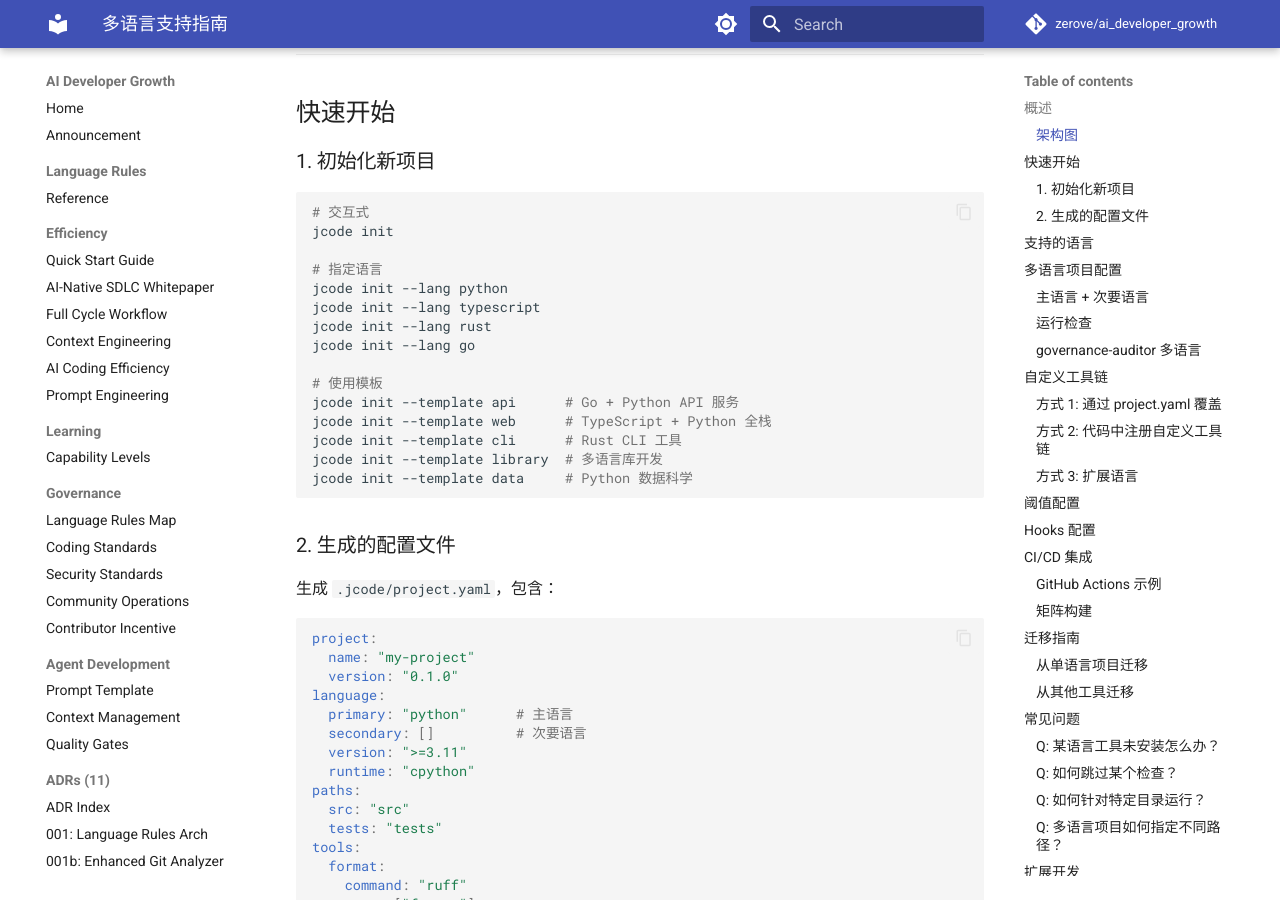
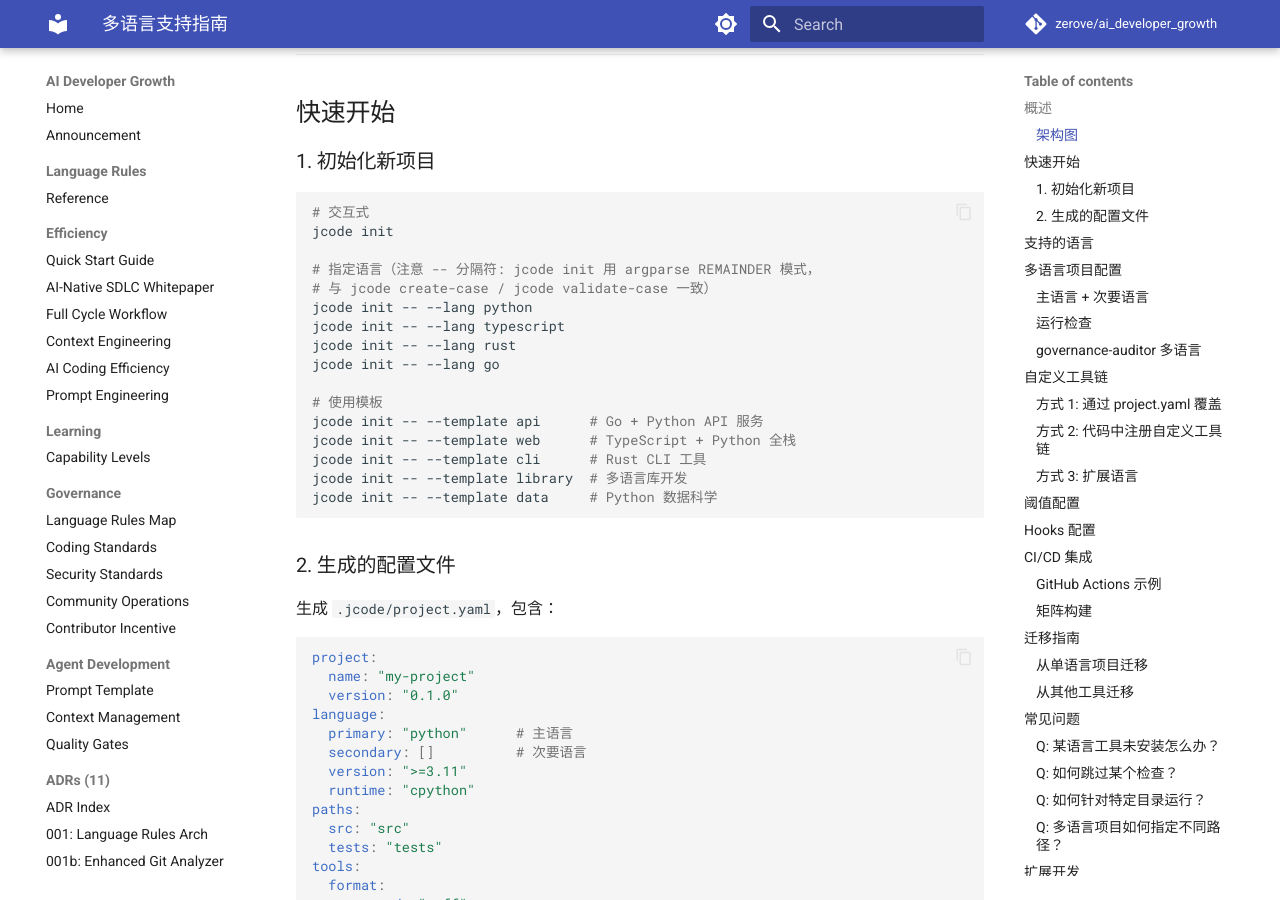
Before and after one commit to zerove/ai_developer_growth, an MkDocs documentation site: the page built from docs/guides/multi-language-guide.md, in a window 1280 px wide and 900 px high, scrolled down 824 px. Built offline with MkDocs 1.6.1 and Material for MkDocs 9.7.7, drawn with Linux system fonts in a browser that asks for light colours; comment, search, counter and statistics services are not loaded.

Commit message:
feat(cli): 集成 jcode init 子命令到 jcode_cli
- tools/scripts/jcode_cli.py 新增 cmd_init 转发函数:
  - subprocess.call 透传到 .jcode/scripts/jcode-init.py
  - 去掉 argparse REMAINDER 自带的前导 '--' 分隔符
  - 用法: jcode init -- --lang python --name foo (与 create-case 一致)

- 注册 init subparser (REMAINDER 模式)
- 加进 _list_cli_subcommands (list-tools 显示)
- 加进 cli_map (jcode explain init 可用)
- epilog 加 'init' 命令行提示

- docs/guides/multi-language-guide.md 文档同步:
  - 所有 'jcode init --lang' 改为 'jcode init -- --lang'
  - 加注释说明 -- 分隔符

修复: docs/guides/multi-language-guide.md 用户按文档跑 'jcode init --lang
python' 会报 'unrecognized arguments: --lang'。现在 jcode CLI 支持 init
子命令并能透传 jcode-init.py 全部参数。

验证:
- jcode init -- --lang python --name test --output /tmp/x.yaml 成功生成
- jcode list-tools 显示 init
- jcode explain init 输出说明
- ruff + mypy + ai-quality-gate 通过
- tests/test_jcode_cli.py 13 passed + test_jcode_cli_round2.py 22 passed

````diff
--- a/docs/guides/multi-language-guide.md
+++ b/docs/guides/multi-language-guide.md
@@ -52,18 +52,19 @@ JCode 框架通过 **语言工具链注册表** (`tools/scripts/language_registr
 # 交互式
 jcode init
 
-# 指定语言
-jcode init --lang python
-jcode init --lang typescript
-jcode init --lang rust
-jcode init --lang go
+# 指定语言（注意 -- 分隔符: jcode init 用 argparse REMAINDER 模式，
+# 与 jcode create-case / jcode validate-case 一致）
+jcode init -- --lang python
+jcode init -- --lang typescript
+jcode init -- --lang rust
+jcode init -- --lang go
 
 # 使用模板
-jcode init --template api      # Go + Python API 服务
-jcode init --template web      # TypeScript + Python 全栈
-jcode init --template cli      # Rust CLI 工具
-jcode init --template library  # 多语言库开发
-jcode init --template data     # Python 数据科学
+jcode init -- --template api      # Go + Python API 服务
+jcode init -- --template web      # TypeScript + Python 全栈
+jcode init -- --template cli      # Rust CLI 工具
+jcode init -- --template library  # 多语言库开发
+jcode init -- --template data     # Python 数据科学
 ```
 
 ### 2. 生成的配置文件
````
Also changed, not shown: CONTEXT.md (+16 -14 lines), 1 other file.
